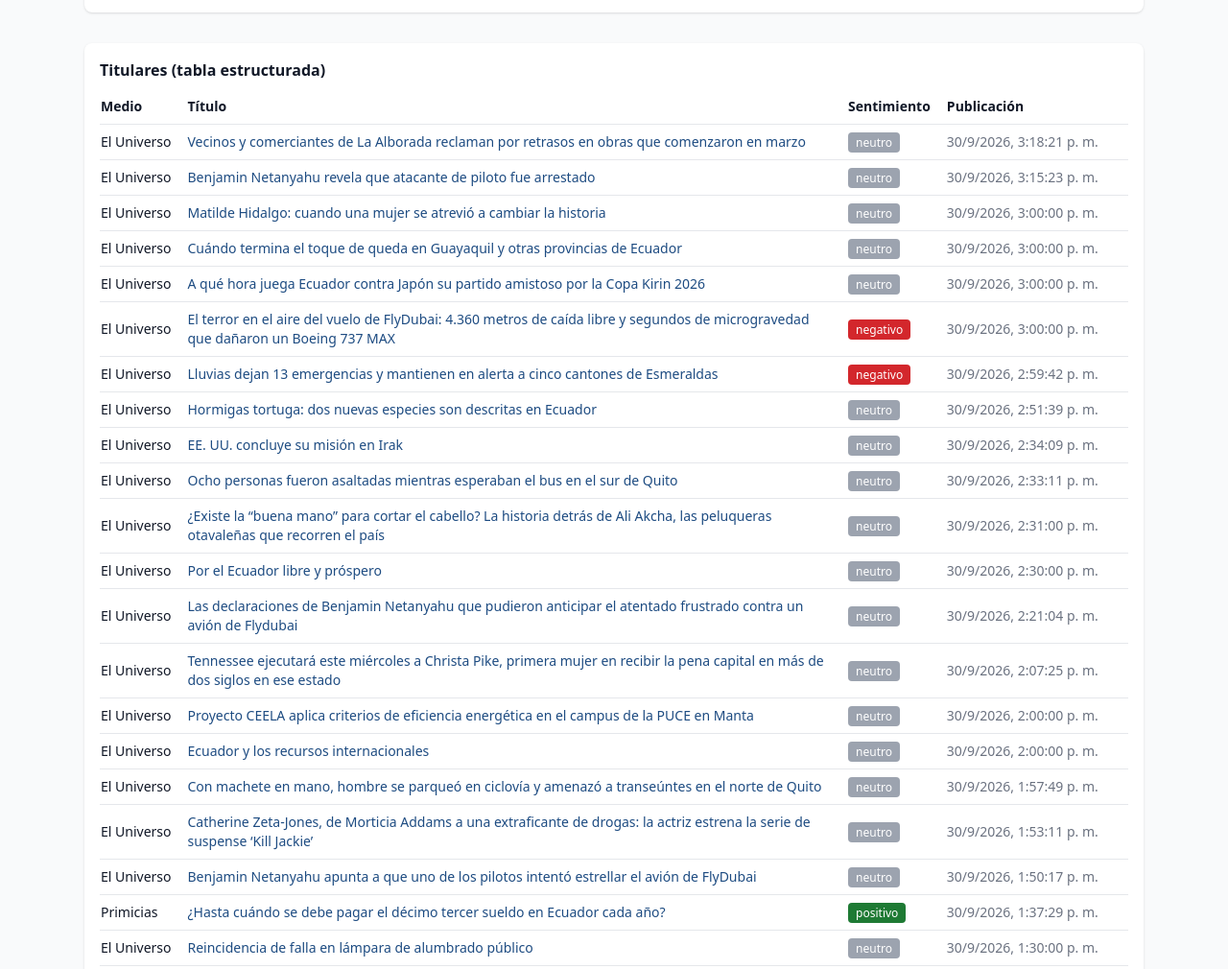
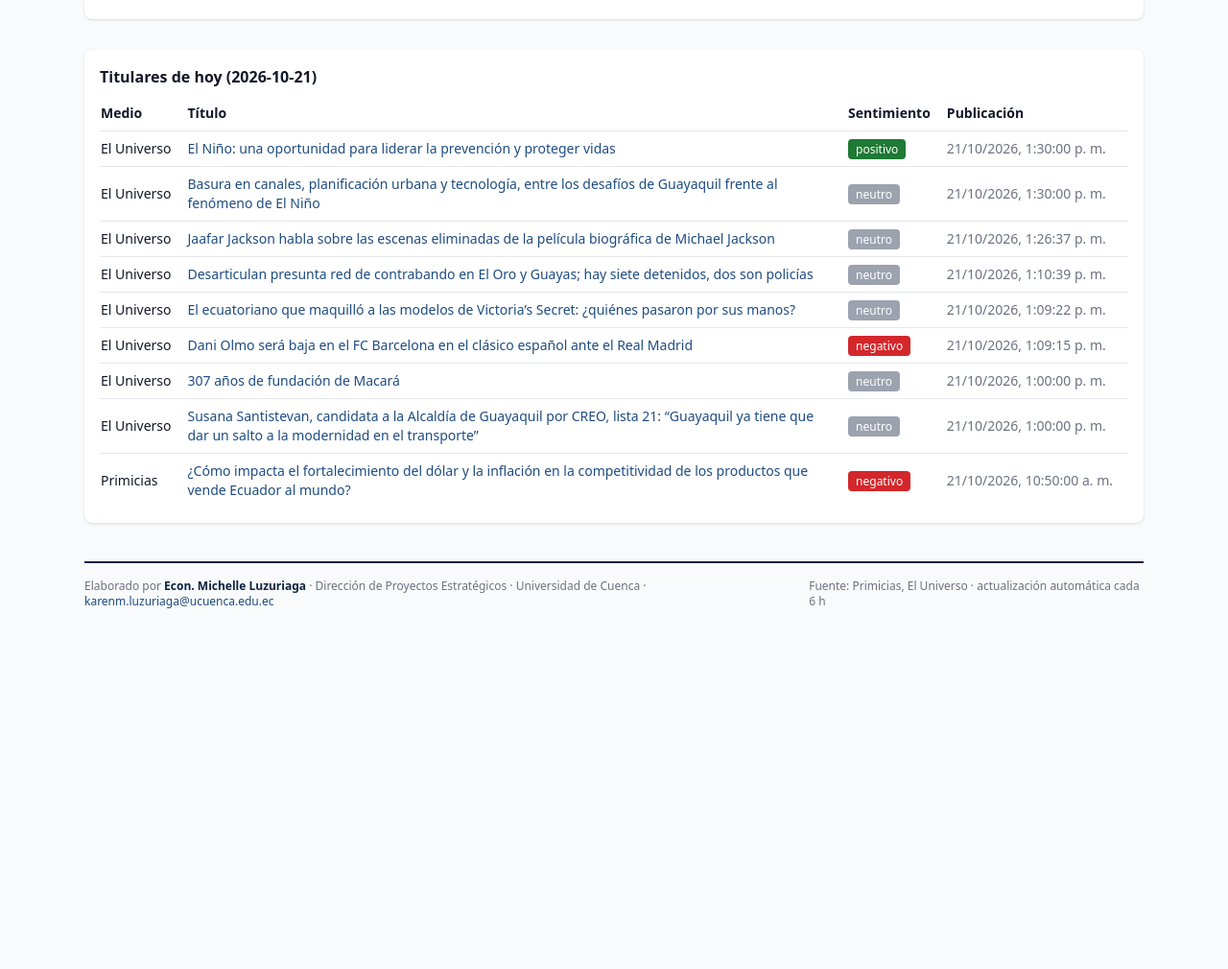
Before and after one commit to MichelleLuzA/ucuenca-sabe, a plain HTML site: page visualizacion/noticias_economia_dashboard.html in a window 1280 px wide. Shown: the part 1560-2570 px from the top of the page at 96% size. After the commit the page ends 2219 px from the top, so only its background shows below. Drawn offline with nearby package versions, Linux system fonts and the light colour scheme.

Commit message:
CAMBIOS EN LOS DASHBOARD

```diff
--- a/visualizacion/noticias_economia_dashboard.html
+++ b/visualizacion/noticias_economia_dashboard.html
@@ -35,6 +35,15 @@
         function render(data) {
             const total = data.metadata.total_noticias;
             const sent = data.sentimiento_total;
+            // La tabla muestra solo el día (hora de Ecuador); si aún no hay noticias de hoy, la última fecha disponible.
+            const diaEc = f => new Date(f).toLocaleDateString('en-CA', { timeZone: 'America/Guayaquil' });
+            const hoy = diaEc(new Date());
+            const conFecha = data.noticias.filter(n => n.fecha_publicacion);
+            const ultimo = conFecha.map(n => diaEc(n.fecha_publicacion)).sort().pop();
+            const esHoy = conFecha.some(n => diaEc(n.fecha_publicacion) === hoy);
+            const diaTabla = esHoy ? hoy : ultimo;
+            const noticiasDia = conFecha.filter(n => diaEc(n.fecha_publicacion) === diaTabla);
+            const meses = [...new Set(Object.keys(data.sentimiento_por_dia).map(d => d.slice(0, 7)))].sort().reverse();
 
             document.getElementById('app').innerHTML = `
                 <div class="mb-2 text-xs inline-block bg-yellow-100 text-yellow-800 px-2 py-1 rounded">
@@ -68,13 +77,19 @@
                         <canvas id="chartSector"></canvas>
                     </div>
                     <div class="bg-white p-4 rounded-lg shadow md:col-span-2">
-                        <h2 class="font-semibold mb-2">Noticias por día de publicación (últimos 30 días)</h2>
+                        <div class="flex justify-between items-center mb-2">
+                            <h2 class="font-semibold">Noticias por día de publicación</h2>
+                            <select id="selMes" class="border rounded px-2 py-1 text-sm">
+                                <option value="">Últimos 30 días</option>
+                                ${meses.map(m => `<option value="${m}">${m}</option>`).join('')}
+                            </select>
+                        </div>
                         <canvas id="chartDia" height="90"></canvas>
                     </div>
                 </div>
 
                 <div class="bg-white p-4 rounded-lg shadow overflow-x-auto">
-                    <h2 class="font-semibold mb-2">Titulares (tabla estructurada)</h2>
+                    <h2 class="font-semibold mb-2">Titulares de ${esHoy ? 'hoy' : 'la última fecha con noticias'} (${diaTabla})</h2>
                     <table class="w-full text-sm">
                         <thead>
                             <tr class="text-left border-b">
@@ -85,7 +100,7 @@
                             </tr>
                         </thead>
                         <tbody>
-                            ${data.noticias.map(rowHtml).join('')}
+                            ${noticiasDia.map(rowHtml).join('') || '<tr><td colspan="4" class="py-4 text-gray-500">Sin noticias.</td></tr>'}
                         </tbody>
                     </table>
                 </div>
@@ -100,7 +115,8 @@
             drawSentimientoFuente(data.sentimiento_por_fuente);
             drawFuente(data.por_fuente);
             drawSector(data.sentimiento_por_sector);
-            drawDia(data.sentimiento_por_dia);
+            drawDia(data.sentimiento_por_dia, '');
+            document.getElementById('selMes').onchange = e => drawDia(data.sentimiento_por_dia, e.target.value);
         }
 
         function kpiCard(label, value, color) {
@@ -172,11 +188,12 @@
             });
         }
 
-        function drawDia(porDia) {
+        function drawDia(porDia, mes) {
             // Las portadas a veces enlazan notas viejas (2024...): ventana de 30 días hasta la fecha más reciente
             const todos = Object.keys(porDia).sort();
             const desde = new Date(new Date(todos[todos.length - 1]) - 30 * 864e5).toISOString().slice(0, 10);
-            const dias = todos.filter(d => d >= desde);
+            const dias = mes ? todos.filter(d => d.startsWith(mes)) : todos.filter(d => d >= desde);
+            Chart.getChart('chartDia')?.destroy();
             new Chart(document.getElementById('chartDia'), {
                 type: 'bar',
                 data: {
--- a/visualizacion/static/noticias_data.json
+++ b/visualizacion/static/noticias_data.json
@@ -1,55 +1,55 @@
 {
   "metadata": {
-    "timestamp": "2026-09-30T10:29:49.152550",
+    "timestamp": "2026-10-21T08:49:49.803887",
     "fuente": "../../data/silver/noticias_economia/noticias_economia_silver.parquet",
-    "total_noticias": 49
+    "total_noticias": 83
   },
   "por_fuente": {
-    "El Universo": 33,
-    "Primicias": 16
+    "El Universo": 54,
+    "Primicias": 29
   },
   "sentimiento_total": {
-    "neutro": 38,
-    "negativo": 6,
-    "positivo": 5
+    "neutro": 60,
+    "positivo": 14,
+    "negativo": 9
   },
   "sentimiento_por_fuente": {
     "El Universo": {
-      "negativo": 2,
-      "neutro": 27,
-      "positivo": 4
+      "negativo": 3,
+      "neutro": 40,
+      "positivo": 11
     },
     "Primicias": {
-      "negativo": 4,
-      "neutro": 11,
-      "positivo": 1
+      "negativo": 6,
+      "neutro": 20,
+      "positivo": 3
     }
   },
   "sentimiento_por_sector": {
     "Agro y comercio exterior": {
       "negativo": 0,
       "neutro": 3,
-      "positivo": 2
+      "positivo": 3
     },
     "Energía y minería": {
-      "negativo": 3,
-      "neutro": 8,
-      "positivo": 2
+      "negativo": 4,
+      "neutro": 11,
+      "positivo": 3
     },
     "Finanzas y sector público": {
       "negativo": 1,
-      "neutro": 8,
-      "positivo": 1
+      "neutro": 9,
+      "positivo": 2
     },
     "Industria y manufactura": {
       "negativo": 0,
-      "neutro": 1,
+      "neutro": 2,
       "positivo": 0
     },
     "Otros": {
-      "negativo": 2,
-      "neutro": 17,
-      "positivo": 0
+      "negativo": 4,
+      "neutro": 34,
+      "positivo": 6
     },
     "Telecom y tecnología": {
       "negativo": 0,
@@ -87,9 +87,375 @@
       "negativo": 3,
       "neutro": 19,
       "positivo": 1
+    },
+    "2026-10-01": {
+      "negativo": 0,
+      "neutro": 1,
+      "positivo": 1
+    },
+    "2026-10-04": {
+      "negativo": 0,
+      "neutro": 0,
+      "positivo": 1
+    },
+    "2026-10-06": {
+      "negativo": 0,
+      "neutro": 0,
+      "positivo": 1
+    },
+    "2026-10-08": {
+      "negativo": 0,
+      "neutro": 2,
+      "positivo": 0
+    },
+    "2026-10-09": {
+      "negativo": 0,
+      "neutro": 1,
+      "positivo": 1
+    },
+    "2026-10-11": {
+      "negativo": 0,
+      "neutro": 1,
+      "positivo": 0
+    },
+    "2026-10-12": {
+      "negativo": 0,
+      "neutro": 1,
+      "positivo": 0
+    },
+    "2026-10-13": {
+      "negativo": 0,
+      "neutro": 0,
+      "positivo": 2
+    },
+    "2026-10-14": {
+      "negativo": 0,
+      "neutro": 1,
+      "positivo": 0
+    },
+    "2026-10-19": {
+      "negativo": 0,
+      "neutro": 4,
+      "positivo": 0
+    },
+    "2026-10-20": {
+      "negativo": 1,
+      "neutro": 5,
+      "positivo": 2
+    },
+    "2026-10-21": {
+      "negativo": 2,
+      "neutro": 6,
+      "positivo": 1
     }
   },
   "noticias": [
+    {
+      "fuente": "El Universo",
+      "titulo": "El Niño: una oportunidad para liderar la prevención y proteger vidas",
+      "resumen": "Que la prevención llegue primero a quienes más necesitan protección.",
+      "url": "https://www.eluniverso.com/opinion/cartas-al-director/el-nino-una-oportunidad-para-liderar-la-prevencion-y-proteger-vidas-nota/",
+      "sentimiento": "positivo",
+      "fecha_scrape": "2026-10-21T13:49:20+00:00",
+      "fecha_publicacion": "2026-10-21T13:30:00+00:00"
+    },
+    {
+      "fuente": "El Universo",
+      "titulo": "Basura en canales, planificación urbana y tecnología, entre los desafíos de Guayaquil frente al fenómeno de El Niño",
+      "resumen": "",
+      "url": "https://www.eluniverso.com/comunidad/guayaquil/basura-en-canales-planificacion-urbana-y-tecnologia-entre-los-desafios-de-guayaquil-frente-al-fenomeno-de-el-nino-nota/",
+      "sentimiento": "neutro",
+      "fecha_scrape": "2026-10-21T13:49:20+00:00",
+      "fecha_publicacion": "2026-10-21T13:30:00+00:00"
+    },
+    {
+      "fuente": "El Universo",
+      "titulo": "Jaafar Jackson habla sobre las escenas eliminadas de la película biográfica de Michael Jackson",
+      "resumen": "",
+      "url": "https://www.eluniverso.com/entretenimiento/gente/jaafar-jackson-habla-sobre-las-escenas-eliminadas-de-la-pelicula-biografica-de-michael-jackson-nota/",
+      "sentimiento": "neutro",
+      "fecha_scrape": "2026-10-21T13:49:20+00:00",
+      "fecha_publicacion": "2026-10-21T13:26:37.602000+00:00"
+    },
+    {
+      "fuente": "El Universo",
+      "titulo": "Desarticulan presunta red de contrabando en El Oro y Guayas; hay siete detenidos, dos son policías",
+      "resumen": "",
+      "url": "https://www.eluniverso.com/politica/seguridad/desarticulan-presunta-red-de-contrabando-en-el-oro-y-guayas-hay-siete-detenidos-dos-son-policias-nota/",
+      "sentimiento": "neutro",
+      "fecha_scrape": "2026-10-21T13:49:20+00:00",
+      "fecha_publicacion": "2026-10-21T13:10:39.811000+00:00"
+    },
+    {
+      "fuente": "El Universo",
+      "titulo": "El ecuatoriano que maquilló a las modelos de Victoria’s Secret: ¿quiénes pasaron por sus manos?",
+      "resumen": "",
+      "url": "https://www.eluniverso.com/entretenimiento/gente/el-ecuatoriano-que-maquillo-a-las-modelos-de-victorias-secret-quienes-pasaron-por-sus-manos-nota/",
+      "sentimiento": "neutro",
+      "fecha_scrape": "2026-10-21T13:49:20+00:00",
+      "fecha_publicacion": "2026-10-21T13:09:22.317000+00:00"
+    },
+    {
+      "fuente": "El Universo",
+      "titulo": "Dani Olmo será baja en el FC Barcelona en el clásico español ante el Real Madrid",
+      "resumen": "",
+      "url": "https://www.eluniverso.com/deportes/futbol/dani-olmo-sera-baja-en-el-fc-barcelona-en-el-clasico-espanol-ante-el-real-madrid-nota/",
+      "sentimiento": "negativo",
+      "fecha_scrape": "2026-10-21T13:49:20+00:00",
+      "fecha_publicacion": "2026-10-21T13:09:15.964000+00:00"
+    },
+    {
+      "fuente": "El Universo",
+      "titulo": "307 años de fundación de Macará",
+      "resumen": "",
+      "url": "https://www.eluniverso.com/opinion/cartas-al-director/307-anos-de-fundacion-de-macara-nota/",
+      "sentimiento": "neutro",
+      "fecha_scrape": "2026-10-21T13:49:20+00:00",
+      "fecha_publicacion": "2026-10-21T13:00:00+00:00"
+    },
+    {
+      "fuente": "El Universo",
+      "titulo": "Susana Santistevan, candidata a la Alcaldía de Guayaquil por CREO, lista 21: “Guayaquil ya tiene que dar un salto a la modernidad en el transporte”",
+      "resumen": "",
+      "url": "https://www.eluniverso.com/politica/elecciones/susana-santistevan-candidata-a-la-alcaldia-de-guayaquil-por-creo-lista-21-guayaquil-ya-tiene-que-dar-un-salto-a-la-modernidad-en-el-transporte-nota/",
+      "sentimiento": "neutro",
+      "fecha_scrape": "2026-10-21T13:49:20+00:00",
+      "fecha_publicacion": "2026-10-21T13:00:00+00:00"
+    },
+    {
+      "fuente": "Primicias",
+      "titulo": "¿Cómo impacta el fortalecimiento del dólar y la inflación en la competitividad de los productos que vende Ecuador al mundo?",
+      "resumen": "Las exportaciones de Ecuador han ganado competitividad desde 2025, frente a productos de países competidores como Colombia. ¿Cómo ha incidido el valor del dólar y la inflación en esta realidad?",
+      "url": "https://www.primicias.ec/economia/dolar-valor-monedas-inflacion-competitividad-ecuador-colombia-productos-exportaciones-importaciones-135276/",
+      "sentimiento": "negativo",
+      "fecha_scrape": "2026-10-21T13:49:20+00:00",
+      "fecha_publicacion": "2026-10-21T10:50:00+00:00"
+    },
+    {
+      "fuente": "Primicias",
+      "titulo": "Exportaciones de Ecuador hacia la Unión Europea caen 12% en productos no petroleros y no mineros",
+      "resumen": "El principal producto de exportación hacia la Unión Europea es el camarón. Pero los que más han caído en el valor de sus envíos al bloque comercial son el cacao en grano y los enlatados de atún.",
+      "url": "https://www.primicias.ec/economia/exportaciones-ecuador-union-europea-camaron-cacao-atun-135377/",
+      "sentimiento": "positivo",
+      "fecha_scrape": "2026-10-21T13:49:20+00:00",
+      "fecha_publicacion": "2026-10-21T00:52:36+00:00"
+    },
+    {
+      "fuente": "Primicias",
+      "titulo": "\"Llevo dos años sin trabajo fijo\", \"necesito trabajar para pagar mis estudios\"; los testimonios de jóvenes que buscan empleo en feria ConQuito",
+      "resumen": "Miles de personas acudieron este 20 de octubre de 2026 a la Feria de Empleo ConQuito, en Quito, para postular a las vacantes de 103 empresas. Más de la mitad de los inscritos tiene entre 18 y 29 años.",
+      "url": "https://www.primicias.ec/economia/jovenes-empleo-quito-ecuador-trabajo-carrera-estudios-testimonio-desempleo-135350/",
+      "sentimiento": "neutro",
+      "fecha_scrape": "2026-10-21T13:49:20+00:00",
+      "fecha_publicacion": "2026-10-20T21:25:11+00:00"
+    },
+    {
+      "fuente": "Primicias",
+      "titulo": "Petroecuador retoma venta de petróleo a Perú: crudo ecuatoriano abastecerá el 60% de la Refinería Talara",
+      "resumen": "",
+      "url": "https://www.primicias.ec/economia/petroecuador-venta-petroleo-estatal-peruana-petroperu-exportaciones-contrato-135361/",
+      "sentimiento": "neutro",
+      "fecha_scrape": "2026-10-21T13:49:20+00:00",
+      "fecha_publicacion": "2026-10-20T20:34:05+00:00"
+    },
+    {
+      "fuente": "Primicias",
+      "titulo": "CNEL EP confirma mantenimientos programados en Manabí y Los Ríos, conozca los horarios de los cortes de luz",
+      "resumen": "",
+      "url": "https://www.primicias.ec/economia/mantenimientos-programados-manabi-rios-horarios-cortes-luz-cnelep-135332/",
+      "sentimiento": "negativo",
+      "fecha_scrape": "2026-10-21T13:49:20+00:00",
+      "fecha_publicacion": "2026-10-20T18:15:05+00:00"
+    },
+    {
+      "fuente": "Primicias",
+      "titulo": "El alimento para el camarón que exporta Ecuador se encarece por El Niño; ¿qué alternativas tienen las empresas para bajar costos?",
+      "resumen": "",
+      "url": "https://www.primicias.ec/economia/empresas/harina-pescado-precio-costos-incremento-camaron-exportaciones-ecuador-135309/",
+      "sentimiento": "positivo",
+      "fecha_scrape": "2026-10-21T13:49:20+00:00",
+      "fecha_publicacion": "2026-10-20T16:05:41+00:00"
+    },
+    {
+      "fuente": "Primicias",
+      "titulo": "Programa Jóvenes en Acción: ¿qué actividades cumplirán los seleccionados desde el 4 de noviembre?",
+      "resumen": "",
+      "url": "https://www.primicias.ec/economia/actividades-seleccionados-jovenes-accion-empleo-trabajo-fenomeno-elnino-135318/",
+      "sentimiento": "neutro",
+      "fecha_scrape": "2026-10-21T13:49:20+00:00",
+      "fecha_publicacion": "2026-10-20T14:11:08+00:00"
+    },
+    {
+      "fuente": "Primicias",
+      "titulo": "China y la UE lideran ahorro mundial por su aumento de vehículos eléctricos en medio de la crisis energética",
+      "resumen": "",
+      "url": "https://www.primicias.ec/economia/china-ue-ahorro-mundial-vehiculos-electricos-estrecho-ormuz-135241/",
+      "sentimiento": "neutro",
+      "fecha_scrape": "2026-10-21T13:49:20+00:00",
+      "fecha_publicacion": "2026-10-20T11:00:00+00:00"
+    },
+    {
+      "fuente": "Primicias",
+      "titulo": "Villonaco III, proyecto eólico que aportará 110 MW, entrará en operación en el tercer trimestre de 2027",
+      "resumen": "",
+      "url": "https://www.primicias.ec/economia/villonaco-proyecto-eolico-operacion-tercer-trimestre-retrasos-inversion-privada-135248/",
+      "sentimiento": "neutro",
+      "fecha_scrape": "2026-10-21T13:49:20+00:00",
+      "fecha_publicacion": "2026-10-20T10:50:00+00:00"
+    },
+    {
+      "fuente": "Primicias",
+      "titulo": "Carros futuristas híbridos y eléctricos, robots inteligentes y nuevas tecnologías en la International User Summit en China",
+      "resumen": "",
+      "url": "https://www.primicias.ec/economia/carros-chinos-precios-hibridos-electricos-ia-summit-china-2026-135182/",
+      "sentimiento": "neutro",
+      "fecha_scrape": "2026-10-21T13:49:20+00:00",
+      "fecha_publicacion": "2026-10-20T00:57:26+00:00"
+    },
+    {
+      "fuente": "Primicias",
+      "titulo": "El SRI borra 3.231 deudas tributarias en ocho provincias; conozca si su nombre está en la lista",
+      "resumen": "",
+      "url": "https://www.primicias.ec/economia/sri-borra-deudas-tributarias-ocho-provincias-listado-completo-135263/",
+      "sentimiento": "neutro",
+      "fecha_scrape": "2026-10-21T13:49:20+00:00",
+      "fecha_publicacion": "2026-10-19T22:26:18+00:00"
+    },
+    {
+      "fuente": "Primicias",
+      "titulo": "Reforma al Código Tributario: Asamblea acepta propuesta de Noboa de eliminar multa millonaria por no presentar la declaración patrimonial",
+      "resumen": "",
+      "url": "https://www.primicias.ec/economia/asamblea-acepta-veto-noboa-multas-declaracion-patrimonio-exterior-135233/",
+      "sentimiento": "neutro",
+      "fecha_scrape": "2026-10-21T13:49:20+00:00",
+      "fecha_publicacion": "2026-10-19T18:03:56+00:00"
+    },
+    {
+      "fuente": "Primicias",
+      "titulo": "Feria de Empleo ConQuito abre sus puertas este 20 de octubre con 3.600 vacantes",
+      "resumen": "",
+      "url": "https://www.primicias.ec/economia/feria-empleo-quito-horarios-20octubre-empresas-vacantes-trabajo-135235/",
+      "sentimiento": "neutro",
+      "fecha_scrape": "2026-10-21T13:49:20+00:00",
+      "fecha_publicacion": "2026-10-19T16:51:18+00:00"
+    },
+    {
+      "fuente": "El Universo",
+      "titulo": "Del bloqueador de maracuyá al chocolate en 30 segundos: las ideas innovadoras que destacaron en la Expo Manabí Industrial 2026",
+      "resumen": "Emprendedores presentaron sus productos en la Expo Manabí Industrial 2026, en Manta.",
+      "url": "https://www.eluniverso.com/comunidad/ecuador/expo-manabi-industrial-2026-tres-emprendimientos-innovadores-nota/",
+      "sentimiento": "neutro",
+      "fecha_scrape": "2026-10-21T13:49:20+00:00",
+      "fecha_publicacion": "2026-10-14T21:31:00+00:00"
+    },
+    {
+      "fuente": "El Universo",
+      "titulo": "El uso de avances de efectivo con tarjetas de crédito aumenta en Ecuador y alcanzó un crecimiento de 26 %",
+      "resumen": "",
+      "url": "https://www.eluniverso.com/noticias/economia/avances-en-efectivo-tarjetas-de-credito-uso-aumenta-ecuador-2026-nota/",
+      "sentimiento": "positivo",
+      "fecha_scrape": "2026-10-21T13:49:20+00:00",
+      "fecha_publicacion": "2026-10-13T15:50:00+00:00"
+    },
+    {
+      "fuente": "El Universo",
+      "titulo": "Venta de electrodomésticos crece sobre el 8 % en Ecuador y toma impulso con mayor inversión y expansión de marcas",
+      "resumen": "",
+      "url": "https://www.eluniverso.com/economia/industrias/electrodomesticos-ventas-crecimiento-inversion-marcas-teka-watson-ecuador-2026-nota/",
+      "sentimiento": "positivo",
+      "fecha_scrape": "2026-10-21T13:49:20+00:00",
+      "fecha_publicacion": "2026-10-13T13:20:00+00:00"
+    },
+    {
+      "fuente": "El Universo",
+      "titulo": "Techos tarifarios: inversiones de las telefónicas no van a significar un incremento para el usuario",
+      "resumen": "",
+      "url": "https://www.eluniverso.com/economia/industrias/telefonicas-ecuador-techos-tarifarios-inversiones-transformacion-digital-ecuador-nota/",
+      "sentimiento": "neutro",
+      "fecha_scrape": "2026-10-21T13:49:20+00:00",
+      "fecha_publicacion": "2026-10-12T13:00:00+00:00"
+    },
+    {
+      "fuente": "El Universo",
+      "titulo": "Florícolas de Ecuador empiezan a preparar San Valentín 2027 con factores a su favor",
+      "resumen": "",
+      "url": "https://www.eluniverso.com/economia/produccion/floricolas-de-ecuador-empiezan-a-preparar-san-valentin-2027-con-factores-a-su-favor-nota/",
+      "sentimiento": "neutro",
+      "fecha_scrape": "2026-10-21T13:49:20+00:00",
+      "fecha_publicacion": "2026-10-11T13:00:00+00:00"
+    },
+    {
+      "fuente": "El Universo",
+      "titulo": "Optimismo empresarial por anuncio de más de $ 1.000 millones de inversión para Guayaquil",
+      "resumen": "Las cámaras productivas destacan que la inyección de recursos públicos y privados dinamizará el empleo, la infraestructura y la reactivación en la provincia.",
+      "url": "https://www.eluniverso.com/economia/finanzas/respaldo-optimismo-empresarios-gremios-inversion-estatal-1000-millones-daniel-noboa-anuncio-guayaquil-ecuador-2026-nota/",
+      "sentimiento": "positivo",
+      "fecha_scrape": "2026-10-21T13:49:20+00:00",
+      "fecha_publicacion": "2026-10-09T19:45:00+00:00"
+    },
+    {
+      "fuente": "El Universo",
+      "titulo": "Flores de Ecuador superan clima y ven oportunidades en Vietnam, Canadá y Estados Unidos",
+      "resumen": "Gremio proyecta $ 1.078 millones en exportaciones al cierre de 2026. Feria Expoflores, realizada en Quito, superó la expectativa de visitantes.",
+      "url": "https://www.eluniverso.com/economia/produccion/flores-de-ecuador-superan-clima-y-ven-oportunidades-en-vietnam-canada-y-estados-unidos-nota/",
+      "sentimiento": "neutro",
+      "fecha_scrape": "2026-10-21T13:49:20+00:00",
+      "fecha_publicacion": "2026-10-09T13:00:00+00:00"
+    },
+    {
+      "fuente": "El Universo",
+      "titulo": "Automundo 2026 alista la presentación de más de 50 marcas y 80 lanzamientos automotores",
+      "resumen": "Alrededor de 60 negocios complementarios y una exhibición de más de 300 modelos completarán la cita gremial en Quito.",
+      "url": "https://www.eluniverso.com/economia/industrias/automundo-exhibicion-300-modelos-50-marcas-lanzamiento-80-nuevos-modelos-aeade-ecuador-2026-nota/",
+      "sentimiento": "neutro",
+      "fecha_scrape": "2026-10-21T13:49:20+00:00",
+      "fecha_publicacion": "2026-10-08T21:25:00+00:00"
+    },
+    {
+      "fuente": "El Universo",
+      "titulo": "Petroecuador remedia más de 60.000 metros cúbicos de suelo contaminado en la Amazonía",
+      "resumen": "El volumen tratado equivale a cubrir más de ocho canchas de fútbol profesional, según la empresa pública.",
+      "url": "https://www.eluniverso.com/economia/produccion/petroecuador-remediacion-ambiental-orellana-sucumbios-programa-amazonia-viva-nota/",
+      "sentimiento": "neutro",
+      "fecha_scrape": "2026-10-21T13:49:20+00:00",
+      "fecha_publicacion": "2026-10-08T20:40:00+00:00"
+    },
+    {
+      "fuente": "El Universo",
+      "titulo": "Seguros de vida y vehículos lideran el crecimiento del mercado asegurador en Ecuador",
+      "resumen": "Sector reportó $ 1.261 millones en primas netas emitidas en el primer semestre del año. Empresas pagaron $ 457,7 millones para cubrir reclamos de sus clientes.",
+      "url": "https://www.eluniverso.com/noticias/economia/seguro-cifras-crecimiento-fedeseg-1261-millones-en-primas-netas-emitidas-primer-semestre-ecuador-2025-nota/",
+      "sentimiento": "positivo",
+      "fecha_scrape": "2026-10-21T13:49:20+00:00",
+      "fecha_publicacion": "2026-10-06T12:00:00+00:00"
+    },
+    {
+      "fuente": "El Universo",
+      "titulo": "Fondos de inversión dan un salto: acceso mediante canales digitales contribuye al crecimiento histórico",
+      "resumen": "En siete años, el patrimonio del sector creció 411 %, llegando a $ 3.115 millones a julio de 2026. Los fondos son una alternativa de ahorro.",
+      "url": "https://www.eluniverso.com/economia/finanzas-personales/fondos-de-inversion-dan-un-salto-acceso-mediante-canales-digitales-contribuye-al-crecimiento-historico-nota/",
+      "sentimiento": "positivo",
+      "fecha_scrape": "2026-10-21T13:49:20+00:00",
+      "fecha_publicacion": "2026-10-04T13:00:00+00:00"
+    },
+    {
+      "fuente": "El Universo",
+      "titulo": "Pan de Pascua ya está en perchas de supermercados desde $ 0,69",
+      "resumen": "Industria apuesta por marcas propias, fusiones e importaciones para atender demanda en aumento. Negocios artesanales se sumarán en noviembre.",
+      "url": "https://www.eluniverso.com/noticias/economia/pan-de-pascua-supermercados-precios-septiembre-navidad-2026-ecuador-nota/",
+      "sentimiento": "positivo",
+      "fecha_scrape": "2026-10-21T13:49:20+00:00",
+      "fecha_publicacion": "2026-10-01T17:20:00+00:00"
+    },
+    {
+      "fuente": "El Universo",
+      "titulo": "Ingenios San Carlos y La Troncal anuncian que las lluvias obligaron a detener la zafra de 2026",
+      "resumen": "San Carlos estima que unas 20.000 hectáreas de caña, entre cultivos propios y de cañicultores, quedarán rezagadas.",
+      "url": "https://www.eluniverso.com/economia/industrias/azucar-produccion-ecuador-zafra-2026-lluvias-ingenios-san-carlos-la-troncal-nota/",
+      "sentimiento": "neutro",
+      "fecha_scrape": "2026-10-21T13:49:20+00:00",
+      "fecha_publicacion": "2026-10-01T14:23:48.715000+00:00"
+    },
     {
       "fuente": "El Universo",
       "titulo": "Vecinos y comerciantes de La Alborada reclaman por retrasos en obras que comenzaron en marzo",
```
